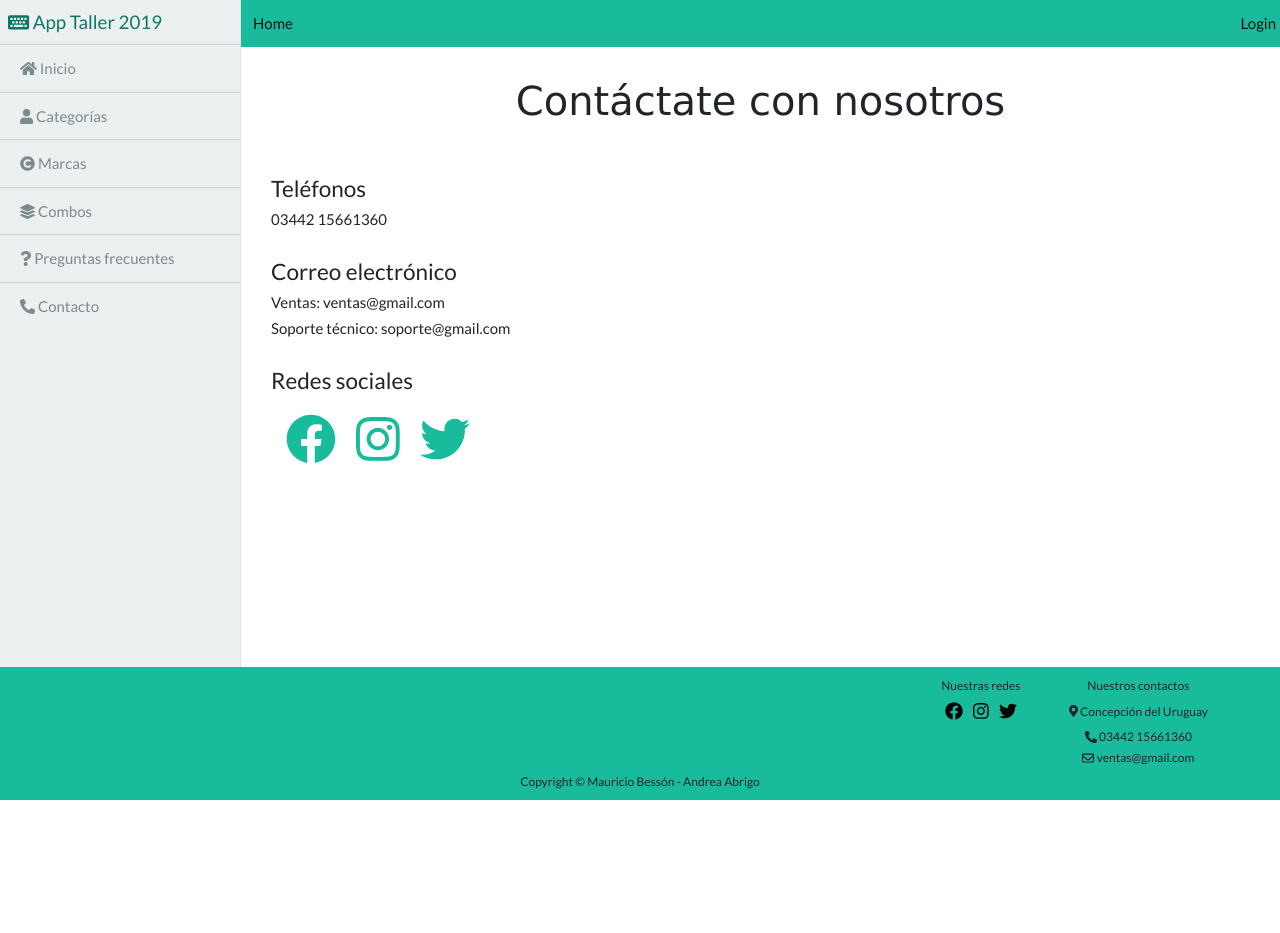
After one commit to mauribesson/AppTaller2019, a Flask app: page /contacto in a window 1280 px wide. The commit adds this page. Run offline with Flask 2, Linux system fonts and the light colour scheme; some libraries are stand-ins or nearby versions.

Commit message:
Se agregar sección de contacto en usuario

```diff
--- a/App/app.py
+++ b/App/app.py
@@ -1198,6 +1198,10 @@ def cliente_home():
 def preguntas_frecuentes():
      return render_template('cliente/faq.html')
 
+@app.route('/contacto')
+def contacto():
+     return render_template('cliente/contacto.html')
+
 #========================== Fin CLIENTE ===============================#
 
 
--- /dev/null
+++ b/App/templates/cliente/contacto.html
@@ -0,0 +1,67 @@
+<!DOCTYPE html>
+<html lang="en">
+{% include 'header/header.html' %}
+
+<link rel="stylesheet" href="//maxcdn.bootstrapcdn.com/font-awesome/4.3.0/css/font-awesome.min.css">
+
+<style>
+    .titulo{
+        font-family: Verdana,sans-serif;
+        text-align: center;
+        margin-bottom: 50px;
+        margin-top: 30px;
+    }
+    .cuerpo{
+        margin-left: 30px;
+    }
+    .item{
+        margin-bottom: 30px;
+    }
+    .redes{
+        font-size:40px;
+    }
+</style>
+<head>
+    <title> Contacto </title>
+</head>
+
+<body>
+
+    <div class="d-flex" id="wrapper">
+        {% include 'navbars/sidebar_usuarios.html' %}
+
+        <div id="page-content-wrapper">
+            {% include 'navbars/navbar.html' %}
+
+            <h2 class="titulo"> Contáctate con nosotros </h2>
+
+            <div class="cuerpo">
+
+                <div class="item">
+                    <h4>Teléfonos</h4>
+                    <h6>03442 15661360</h6>
+                </div>
+
+                <div class="item">
+                    <h4>Correo electrónico</h4>
+                    <h6>Ventas: ventas@gmail.com</h6>
+                    <h6>Soporte técnico: soporte@gmail.com</h6>
+                </div>
+
+                <div class="item">
+                    <h4>Redes sociales</h4>
+                    <table class="cd">
+                        <tr><a href="#" style="font-size: 50px;margin-left: 10px;"><i class="fab fa-facebook"></i></a> </tr>
+                        <tr><a href="#" style="font-size: 50px;margin-left: 10px;"><i class="fab fa-instagram"></i></a> </tr>
+                        <tr><a href="#" style="font-size: 50px;margin-left: 10px;"><i class="fab fa-twitter"></i></a> </tr>
+                    </table>
+                </div>
+            </div>
+        </div>
+    </div>
+
+    {% include 'footer/footer-usuario.html' %}
+
+</body>
+
+</html>
--- a/App/templates/combo/listadoCombo.html
+++ b/App/templates/combo/listadoCombo.html
@@ -46,10 +46,10 @@
               </div>
               {%endfor%}
             </div>
-            {% include 'footer/footer.html' %}
         </div>
     </div>
 
+    {% include 'footer/footer-usuario.html' %}
 </body>
 
 </html>
--- a/App/templates/combo/mostrarComboAlUsuario.html
+++ b/App/templates/combo/mostrarComboAlUsuario.html
@@ -66,7 +66,7 @@
             </div>
         </div>
     </div>
-    {% include 'footer/footer.html' %}
+    {% include 'footer/footer-usuario.html' %}
 </body>
 
 
--- a/App/templates/marca/listadoMarca.html
+++ b/App/templates/marca/listadoMarca.html
@@ -27,7 +27,7 @@
           </div>
       </div>
   </div>
-  {% include 'footer/footer.html' %}
+  {% include 'footer/footer-usuario.html' %}
 </body>
 
 </html>
--- a/App/templates/navbars/sidebar_usuarios.html
+++ b/App/templates/navbars/sidebar_usuarios.html
@@ -1,10 +1,12 @@
 <div class="bg-light border-right" id="sidebar-wrapper">
     <a class="navbar-brand mb-0 h1 p-2" href="/"> <i class="fas fa-keyboard"></i> App Taller 2019</a>
     <div class="list-group list-group-flush">
-        <a href="{{ url_for('listarProductos') }}" class="list-group-item list-group-item-action bg-light"><i class="fas fa-home"></i> Inicio <i class="fas fa-angle-right"></i> </a>
-        <a href="{{ url_for('listarTipoProducto') }}" class="list-group-item list-group-item-action bg-light"><i class="fas fa-user"></i> Categorías <i class="fas fa-angle-right"></i> </a>
-        <a href="{{ url_for('listadoMarcas') }}" class="list-group-item list-group-item-action bg-light"><i class="fas fa-copyright"></i> Marcas <i class="fas fa-angle-right"></i></a>
-        <a href="{{ url_for('listarCombo') }}" class="list-group-item list-group-item-action bg-light"><i class="fas fa-layer-group"></i> Combos <i class="fas fa-angle-right"></i></a>
-        <a href="{{ url_for('preguntas_frecuentes') }}" class="list-group-item list-group-item-action bg-light"><i class="fas fa-question"></i> Preguntas frecuentes <i class="fas fa-angle-right"></i></a>
+        <a href="{{ url_for('listarProductos') }}" class="list-group-item list-group-item-action bg-light"><i class="fas fa-home"></i> Inicio</a>
+        <a href="{{ url_for('listarTipoProducto') }}" class="list-group-item list-group-item-action bg-light"><i class="fas fa-user"></i> Categorías </a>
+        <a href="{{ url_for('listadoMarcas') }}" class="list-group-item list-group-item-action bg-light"><i class="fas fa-copyright"></i> Marcas </a>
+        <a href="{{ url_for('listarCombo') }}" class="list-group-item list-group-item-action bg-light"><i class="fas fa-layer-group"></i> Combos </a>
+        <a href="{{ url_for('preguntas_frecuentes') }}" class="list-group-item list-group-item-action bg-light"><i class="fas fa-question"></i> Preguntas frecuentes</a>
+        <a href="{{ url_for('contacto') }}" class="list-group-item list-group-item-action bg-light"><i class="fas fa-phone-alt"></i> Contacto </a>
+
     </div>
 </div>
--- a/App/templates/producto/productos.html
+++ b/App/templates/producto/productos.html
@@ -50,7 +50,7 @@
         </div>
     </div>
 
-    {% include 'footer/footer.html' %}
+    {% include 'footer/footer-usuario.html' %}
 </body>
 
 </html>
--- a/App/templates/tipoProducto/listadoTipoProducto.html
+++ b/App/templates/tipoProducto/listadoTipoProducto.html
@@ -27,7 +27,7 @@
           </div>
       </div>
   </div>
-  {% include 'footer/footer.html' %}
+  {% include 'footer/footer-usuario.html' %}
 </body>
 
 </html>
```
